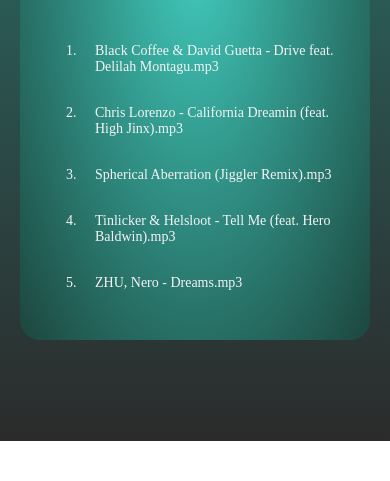
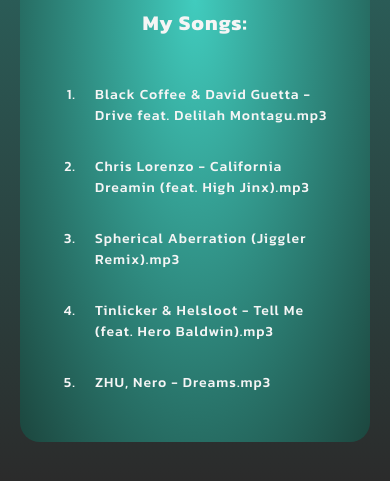
Before and after one commit to fernandogbz/music-player-app, a plain HTML site: page index.html in a window 390 px wide. Both pictures are taken after a click on the item "Chris Lorenzo - California Dreamin (feat. High Jinx).mp3". Shown: the part 483-964 px from the top of the page. Before the commit the page ends 924 px from the top, so only its background shows below. Drawn offline with Linux system fonts and the light colour scheme.

Commit message:
Finishing touches, headphones animation added

```diff
--- a/index.html
+++ b/index.html
@@ -5,11 +5,14 @@
 		<meta http-equiv="X-UA-Compatible" content="IE=edge" />
 		<meta name="viewport" content="width=device-width, initial-scale=1.0" />
 		<title>Music Player</title>
+		<link rel="preconnect" href="https://fonts.googleapis.com">
+<link rel="preconnect" href="https://fonts.gstatic.com" crossorigin>
+<link href="https://fonts.googleapis.com/css2?family=Kanit:wght@300;500;700&display=swap" rel="stylesheet">
     <link rel="stylesheet" href="styles.css">
 	</head>
 	<body>
 		<div class="player">
-			<img src="headphones.svg" alt="headphones image" />
+			<img src="headphones.svg" alt="headphones image" id="headphones"/>
 			<audio id="player" ontimeupdate="updateProgress()">
 				<source id="source"/>
 				Audio not supported
--- a/script.js
+++ b/script.js
@@ -4,7 +4,7 @@ const songs = [
   "Spherical Aberration (Jiggler Remix).mp3",
   "Tinlicker & Helsloot - Tell Me (feat. Hero Baldwin).mp3",
   "ZHU, Nero - Dreams.mp3"
-];
+]
 
 const player = document.getElementById("player");
 
@@ -16,19 +16,27 @@ function createSongList() {
     list.appendChild(item);
   }
   return list;
-};
+}
 
 const songList = document.getElementById("songList");
 songList.appendChild(createSongList());
 
-songList.onclick = function (e) {
+const links = document.querySelectorAll("li");
+for(const link of links) {
+  link.addEventListener("click", setSong);
+}
+
+function setSong(e) {
+  document.querySelector("#headphones").classList.remove("pulse");
+
   const source = document.getElementById("source");
   source.src = "songs/" + e.target.innerText;
   document.querySelector("#currentSong").innerText = `Now Playing: ${e.target.innerText}`;
 
   player.load();
   player.play();
-};
+  document.querySelector("#headphones").classList.add("pulse");
+}
 
 function playAudio() {
   if(player.readyState) {
--- a/styles.css
+++ b/styles.css
@@ -1,5 +1,7 @@
 html {
+  font-family: 'Kanit', sans-serif;
   font-size: 10px;
+  letter-spacing: 1px;
 }
 
 body {
@@ -61,6 +63,23 @@ progress {
   margin-bottom: 1rem;
 }
 
+.pulse {
+  animation: pulse;
+  animation-duration: 0.4s;
+}
+
+@keyframes pulse {
+  from {
+    transform: scale(1);
+  }
+  50% {
+    transform: scale(0.9);
+  }
+  to {
+    transform: scale(1);
+  }
+}
+
 @media(min-width: 800px) {
   body {
     max-width: 60vw;
```
